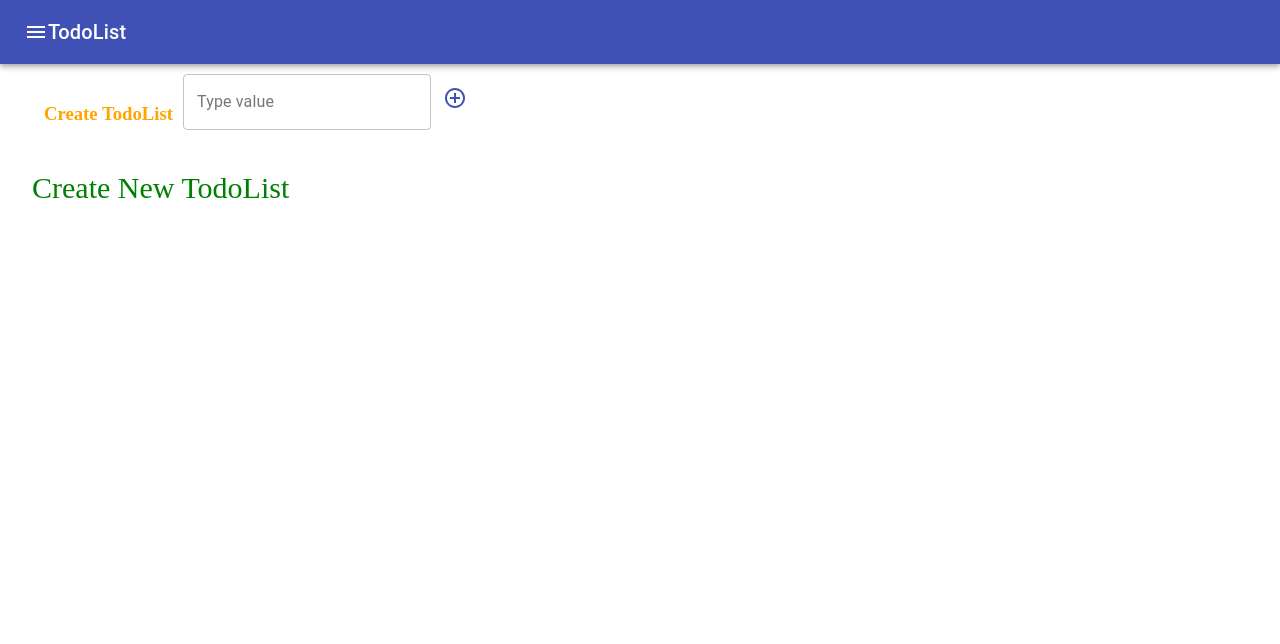
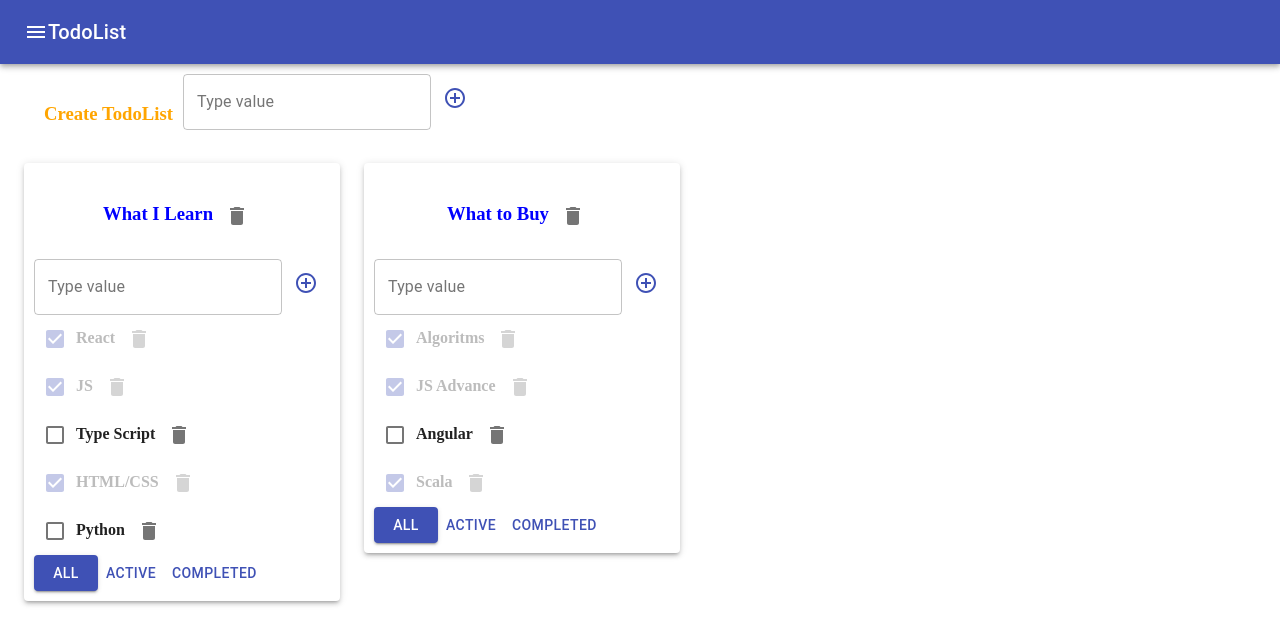
Before and after one commit to DmitryPatskalev/todolist, a React (Create React App) app: page / in a window 1280 px wide. Shown: the top 644 px of the page. Built offline with nearby package versions, Linux system fonts and the light colour scheme.

Commit message:
TLReduxTrUseHook

```diff
--- a/src/Traning/AddItemForm.tsx
+++ b/src/Traning/AddItemForm.tsx
@@ -7,7 +7,7 @@ type AddItemFormType = {
 	 addTask: (newTitle: string) => void
 }
 
-const AddItemForm = (props: AddItemFormType) => {
+const AddItemForm = React.memo((props: AddItemFormType) => {
 	 console.log('AddItemForm is called')
 	 const [newTask, setNewTask] = useState('')
 	 const [error, setError] = useState<string | null>(null)
@@ -51,6 +51,6 @@ const AddItemForm = (props: AddItemFormType) => {
 				</span>
 		 </div>
 	 );
-};
+});
 
 export default AddItemForm;
--- a/src/Traning/AppTraningRedux.tsx
+++ b/src/Traning/AppTraningRedux.tsx
@@ -1,4 +1,4 @@
-import React from 'react';
+import React, {useCallback} from 'react';
 import Todo from "./Todo";
 import AddItemForm from "./AddItemForm";
 import {AppBar, Container, Grid, IconButton, Paper, Toolbar, Typography} from "@material-ui/core";
@@ -38,40 +38,40 @@ export type GeneralTodolist = {
 
 const AppTraningRedux = () => {
 	 console.log('App is called')
-	 const dispatchTraning = useDispatch()
+	 const dispatch = useDispatch()
 	 const todoLists = useSelector<AppRootTraningState, Array<TodoListType>>(state => state.todoLists)
 	 const task = useSelector<AppRootTraningState, GeneralTodolist>(state => state.tasks)
 
-	 const removeTask = (todoListID: string, id: string) => {
-			dispatchTraning(removeTaskTraningAC(todoListID, id))
-	 }
+	 const removeTask = useCallback((todoListID: string, id: string) => {
+			dispatch(removeTaskTraningAC(todoListID, id))
+	 }, [dispatch])
 
-	 const removeTodoList = (todoListID: string) => {
-			dispatchTraning(removeTodoListAC(todoListID))
-	 }
+	 const removeTodoList = useCallback((todoListID: string) => {
+			dispatch(removeTodoListAC(todoListID))
+	 }, [dispatch])
 
-	 const onChangeFilter = (todoListID: string, filter: FilterTaskType) => {
-			dispatchTraning(changeTodoListFilterAC(todoListID, filter))
-	 }
+	 const onChangeFilter = useCallback((todoListID: string, filter: FilterTaskType) => {
+			dispatch(changeTodoListFilterAC(todoListID, filter))
+	 }, [dispatch])
 
-	 const addTask = (todoListID: string, title: string) => {
-			dispatchTraning(addTaskTraningAC(todoListID, title))
-	 }
+	 const addTask = useCallback((todoListID: string, title: string) => {
+			dispatch(addTaskTraningAC(todoListID, title))
+	 }, [dispatch])
 
-	 const addTodoList = (title: string) => {
-			dispatchTraning(addTodoListAC(title))
-	 }
+	 const addTodoList = useCallback((title: string) => {
+			dispatch(addTodoListAC(title))
+	 }, [])
 
-	 const changeTaskStatus = (todoListID: string, taskID: string, isDone: boolean) => {
-			dispatchTraning(changeTaskStatusTraningAC(todoListID, taskID, isDone))
-	 }
+	 const changeTaskStatus = useCallback((todoListID: string, taskID: string, isDone: boolean) => {
+			dispatch(changeTaskStatusTraningAC(todoListID, taskID, isDone))
+	 }, [dispatch])
 
-	 const changeTaskTitle = (todoListID: string, taskID: string, newTitle: string) => {
-			dispatchTraning(changeTaskTitleTraningAC(todoListID, taskID, newTitle))
-	 }
-	 const changeTodoListTitle = (todoListID: string, newTitle: string) => {
-			dispatchTraning(changeTodoListAC(todoListID, newTitle))
-	 }
+	 const changeTaskTitle = useCallback((todoListID: string, taskID: string, newTitle: string) => {
+			dispatch(changeTaskTitleTraningAC(todoListID, taskID, newTitle))
+	 }, [dispatch])
+	 const changeTodoListTitle = useCallback((todoListID: string, newTitle: string) => {
+			dispatch(changeTodoListAC(todoListID, newTitle))
+	 }, [dispatch])
 
 	 return (
 		 <Grid>
@@ -93,12 +93,12 @@ const AppTraningRedux = () => {
 					 <Grid container spacing={3}>
 							{todoLists.length ? todoLists.map(tl => {
 								 let filterTask = task[tl.id]
-								 if (tl.filter === 'Active') {
-										filterTask = filterTask.filter(elem => !elem.isDone)
-								 }
-								 if (tl.filter === 'Completed') {
-										filterTask = filterTask.filter(elem => elem.isDone)
-								 }
+								 // if (tl.filter === 'Active') {
+								 // 	filterTask = filterTask.filter(elem => !elem.isDone)
+								 // }
+								 // if (tl.filter === 'Completed') {
+								 // 	filterTask = filterTask.filter(elem => elem.isDone)
+								 // }
 								 return <Grid item>
 										<Paper key={tl.id} elevation={3} style={{padding: '10px'}}>
 											 <Todo
--- a/src/Traning/ButtonsFilterTasks.tsx
+++ b/src/Traning/ButtonsFilterTasks.tsx
@@ -1,4 +1,4 @@
-import React from 'react';
+import React, {useCallback} from 'react';
 import {FilterTaskType} from "./TodoListTraning";
 import {Button} from "@material-ui/core";
 
@@ -8,19 +8,20 @@ type ButtonsFilterTasksType = {
 	 filter: FilterTaskType
 }
 
-const ButtonsFilterTasks = (props: ButtonsFilterTasksType) => {
-	 const filterAll = () => {
+const ButtonsFilterTasks = React.memo((props: ButtonsFilterTasksType) => {
+
+	 const filterAll = useCallback(() => {
 			props.onChangeFilter(props.todoListID, 'All')
-	 }
-	 const filterActive = () => {
+	 }, [props.onChangeFilter, props.todoListID])
+
+	 const filterActive = useCallback(() => {
 			props.onChangeFilter(props.todoListID, 'Active')
-	 }
-	 const filterCompleted = () => {
+	 }, [props.onChangeFilter, props.todoListID])
+
+	 const filterCompleted = useCallback(() => {
 			props.onChangeFilter(props.todoListID, 'Completed')
-	 }
-	 // const showAll = props.filter === 'All' ? css.colorFilter : ''
-	 // const showActive = props.filter === 'Active' ? css.colorFilter : ''
-	 // const showCompleted = props.filter === 'Completed' ? css.colorFilter : ''
+	 }, [props.onChangeFilter, props.todoListID])
+
 
 	 return (
 		 <div>
@@ -32,6 +33,10 @@ const ButtonsFilterTasks = (props: ButtonsFilterTasksType) => {
 								onClick={filterCompleted} color='primary'>Completed</Button>
 		 </div>
 	 );
-};
+});
 
 export default ButtonsFilterTasks;
+
+// const showAll = props.filter === 'All' ? css.colorFilter : ''
+// const showActive = props.filter === 'Active' ? css.colorFilter : ''
+// const showCompleted = props.filter === 'Completed' ? css.colorFilter : ''
--- /dev/null
+++ b/src/Traning/Task.tsx
@@ -0,0 +1,34 @@
+import React, {ChangeEvent, useCallback} from "react";
+import css from "./style.module.css";
+import {Checkbox, IconButton} from "@material-ui/core";
+import EditableSpanTrain from "./EditableSpan";
+import {Delete} from "@material-ui/icons";
+import {TasksType} from "./AppTraningRedux";
+
+type TaskPropsType = {
+	 changeTaskStatus: (todoListID: string, taskID: string, isDone: boolean) => void
+	 changeTaskTitle: (todoListID: string, taskID: string, newTitle: string) => void
+	 removeTask: (todoListID: string, id: string) => void
+	 elem: TasksType
+	 todoListID: string
+}
+export const Task = React.memo((props: TaskPropsType) => {
+	 const removeTask = () => props.removeTask(props.todoListID, props.elem.id)
+	 const changeChecked = (event: ChangeEvent<HTMLInputElement>) => {
+			props.changeTaskStatus(props.todoListID, props.elem.id, event.currentTarget.checked)
+	 }
+	 const onChangeTaskTitle = useCallback((newTitle: string) => {
+			props.changeTaskTitle(props.todoListID, props.elem.id, newTitle)
+	 }, [props.changeTaskTitle, props.todoListID, props.elem.id])
+
+	 return <div key={props.elem.id} className={props.elem.isDone ? css.isDone : ''}>
+			<div className={css.title}>
+				 <Checkbox color='primary' onChange={changeChecked} checked={props.elem.isDone}/>
+				 <EditableSpanTrain title={props.elem.title} onChange={onChangeTaskTitle}/>
+				 <span>
+							 <IconButton onClick={removeTask}><Delete/></IconButton>
+						</span>
+			</div>
+	 </div>
+
+})
--- a/src/Traning/Todo.tsx
+++ b/src/Traning/Todo.tsx
@@ -1,55 +1,57 @@
-import React, {ChangeEvent} from 'react';
-import {FilterTaskType, TasksType} from "./TodoListTraning";
-import ButtonsFilterTasks from "./ButtonsFilterTasks";
+import React, {useCallback} from 'react';
 import AddItemForm from "./AddItemForm";
 import css from './style.module.css'
 import EditableSpan from "./EditableSpan";
-import {Checkbox, IconButton} from "@material-ui/core";
+import {Button, IconButton} from "@material-ui/core";
 import {Delete} from "@material-ui/icons";
+import {FilterTaskType, TasksType} from "./AppTraningRedux";
+import {Task} from "./Task";
 
 type TodoType = {
 	 todoListID: string
 	 task: TasksType[]
 	 title: string
-	 removeTask: (todoListID: string, id: string) => void
 	 onChangeFilter: (todoListID: string, filter: FilterTaskType) => void
 	 addTask: (todoListID: string, title: string) => void
 	 filter: FilterTaskType
+	 removeTodoList: (todoListID: string) => void
+	 changeTodoListTitle: (todoListID: string, newTitle: string) => void
 	 changeTaskStatus: (todoListID: string, taskID: string, isDone: boolean) => void
-	 removeTodoList: (todoListID: string) => void
 	 changeTaskTitle: (todoListID: string, taskID: string, newTitle: string) => void
-	 changeTodoListTitle: (todoListID: string, newTitle: string) => void
+	 removeTask: (todoListID: string, id: string) => void
 }
 
-const Todo = (props: TodoType) => {
+const Todo = React.memo((props: TodoType) => {
 	 console.log('TodoList is called')
-	 const tasksList = props.task.map((elem, key) => {
-			const removeTask = () => props.removeTask(props.todoListID, elem.id)
-			const changeChecked = (event: ChangeEvent<HTMLInputElement>) => {
-				 props.changeTaskStatus(props.todoListID, elem.id, event.currentTarget.checked)
-			}
-			const onChangeTaskTitle = (newTitle: string) => {
-				 props.changeTaskTitle(props.todoListID, elem.id, newTitle)
-			}
 
-			return <div key={key} className={elem.isDone ? css.isDone : ''}>
-				 <div className={css.title}>
-						<Checkbox color='primary' onChange={changeChecked} checked={elem.isDone}/>
-						<EditableSpan title={elem.title} onChange={onChangeTaskTitle}/>
-						<span>
-							 <IconButton onClick={removeTask}><Delete/></IconButton>
-						</span>
-				 </div>
-			</div>
-	 })
 	 const removeTodoList = () => props.removeTodoList(props.todoListID)
 
-	 const addTask = (newTitle: string) => {
+	 const addTask = useCallback((newTitle: string) => {
 			props.addTask(props.todoListID, newTitle)
+	 }, [props.addTask, props.todoListID])
+
+	 const onChangeTodoListTitle = useCallback((newTitle: string) => {
+			props.changeTodoListTitle(props.todoListID, newTitle)
+	 }, [props.changeTodoListTitle, props.todoListID])
+
+	 const filterAll = useCallback(() => {
+			props.onChangeFilter(props.todoListID, 'All')
+	 }, [props.onChangeFilter, props.todoListID])
+
+	 const filterActive = useCallback(() => {
+			props.onChangeFilter(props.todoListID, 'Active')
+	 }, [props.onChangeFilter, props.todoListID])
+
+	 const filterCompleted = useCallback(() => {
+			props.onChangeFilter(props.todoListID, 'Completed')
+	 }, [props.onChangeFilter, props.todoListID])
+
+	 let filterTask = props.task
+	 if (props.filter === 'Active') {
+			filterTask = props.task.filter(elem => !elem.isDone)
 	 }
-
-	 const onChangeTodoListTitle = (newTitle: string) => {
-			props.changeTodoListTitle(props.todoListID, newTitle)
+	 if (props.filter === 'Completed') {
+			filterTask = props.task.filter(elem => elem.isDone)
 	 }
 	 return (
 		 <div>
@@ -58,10 +60,27 @@ const Todo = (props: TodoType) => {
 					 <IconButton onClick={removeTodoList}><Delete/></IconButton>
 				</h3>
 				<AddItemForm addTask={addTask}/>
-				{tasksList}
-				<ButtonsFilterTasks onChangeFilter={props.onChangeFilter} filter={props.filter} todoListID={props.todoListID}/>
+				{props.task.map(elem =>
+					<Task changeTaskStatus={props.changeTaskStatus}
+								changeTaskTitle={props.changeTaskTitle}
+								removeTask={props.removeTask}
+								elem={elem}
+								todoListID={props.todoListID}
+								key={elem.id}
+					/>
+				)}
+				<div>
+					 <Button variant={props.filter === 'All' ? 'contained' : 'text'}
+									 onClick={filterAll} color='primary'>All</Button>
+					 <Button variant={props.filter === 'Active' ? 'contained' : 'text'}
+									 onClick={filterActive} color='primary'>Active</Button>
+					 <Button variant={props.filter === 'Completed' ? 'contained' : 'text'}
+									 onClick={filterCompleted} color='primary'>Completed</Button>
+				</div>
+
+				{/*<ButtonsFilterTasks onChangeFilter={props.onChangeFilter} filter={props.filter} todoListID={props.todoListID}/>*/}
 		 </div>
 	 );
-};
+});
 
 export default Todo;
--- a/src/Traning/reducers/todoListTraning-reducer.ts
+++ b/src/Traning/reducers/todoListTraning-reducer.ts
@@ -32,8 +32,8 @@ export const todoListID1 = v1()
 export const todoListID2 = v1()
 
 const initialState: Array<TodoListType> = [
-	 // {id: todoListID1, title: 'What I Learn', filter: 'All'},
-	 // {id: todoListID2, title: 'What to Buy', filter: 'All'},
+	 {id: todoListID1, title: 'What I Learn', filter: 'All'},
+	 {id: todoListID2, title: 'What to Buy', filter: 'All'},
 ]
 
 export const todoListTraningReducer = (state: Array<TodoListType> = initialState, action: ActionType): Array<TodoListType> => {
```
Also changed, not shown: src/Traning/EditableSpan.tsx (+4 -4 lines).
